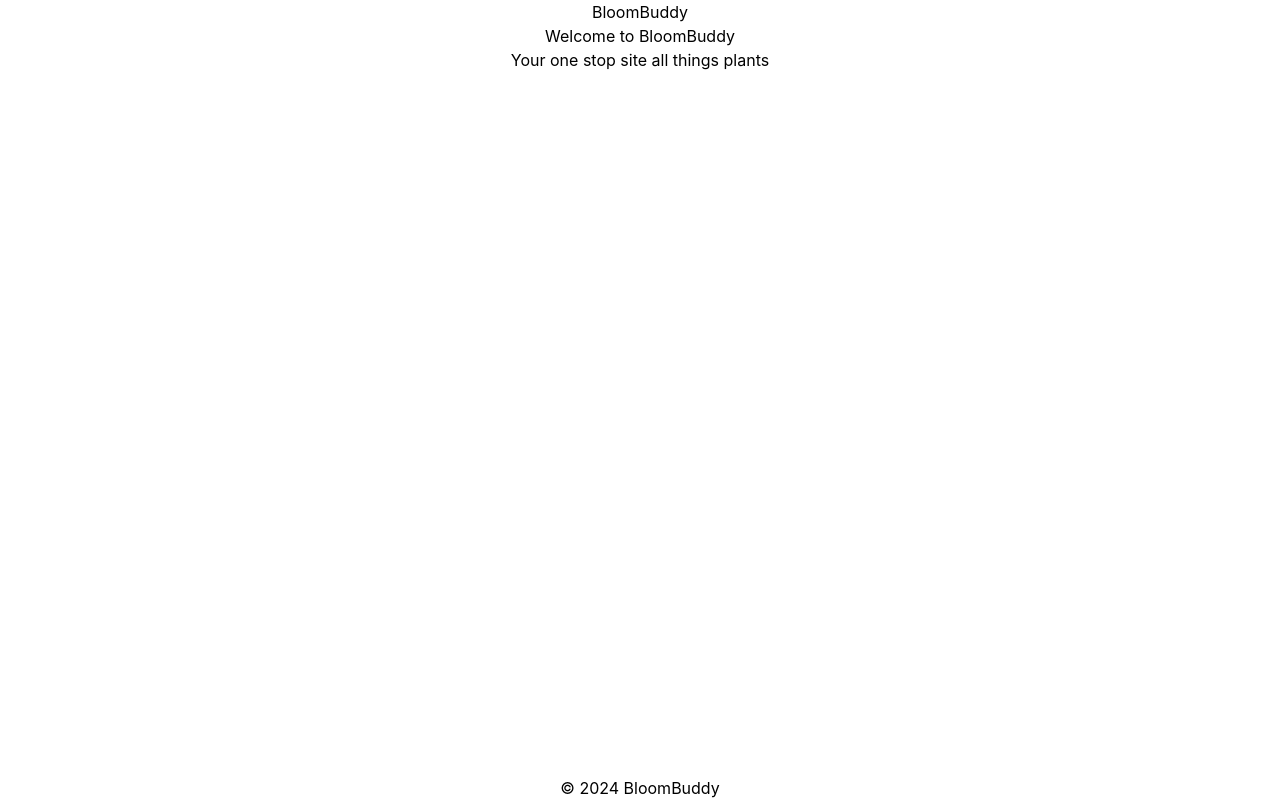
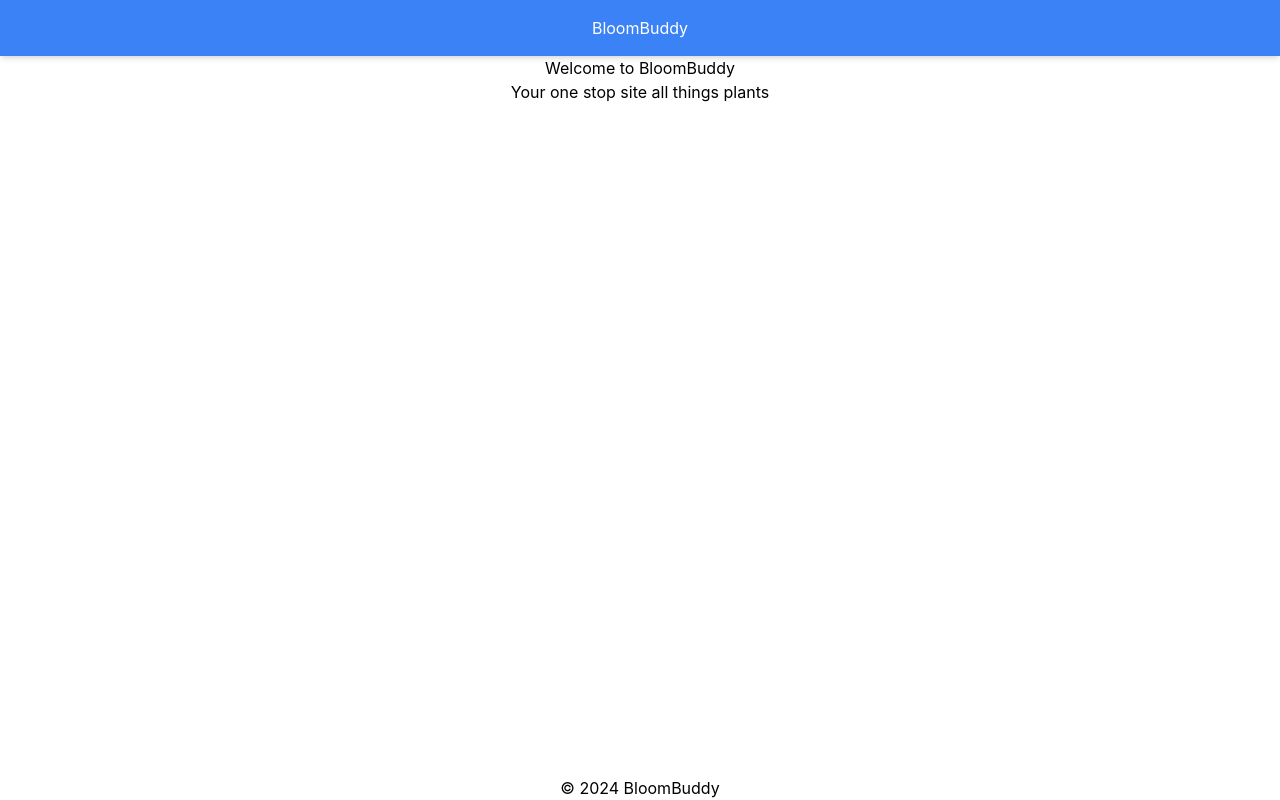
Before and after one commit to dialop/BloomBuddy, a React (Create React App) app in the folder frontend/: page / in a window 1280 px wide. Built offline with nearby package versions, Linux system fonts and the light colour scheme.

Commit message:
add header navigation bar layout

```diff
--- a/frontend/src/components/common/Header.tsx
+++ b/frontend/src/components/common/Header.tsx
@@ -2,7 +2,8 @@ import React from "react";
 
 const Header: React.FC = () => {
     return (
-        <header>
+        <header className="bg-blue-500 text-white p-4 shadow-md">
+            <div className="container mx-auto flex justify-between items-container"></div>
             <h1> BloomBuddy </h1>
         </header>
     )
```
